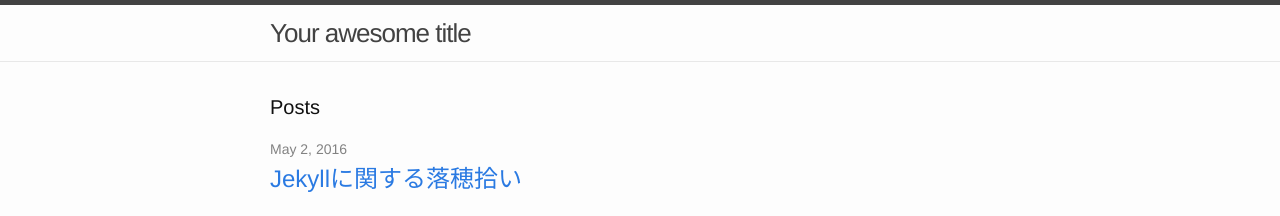
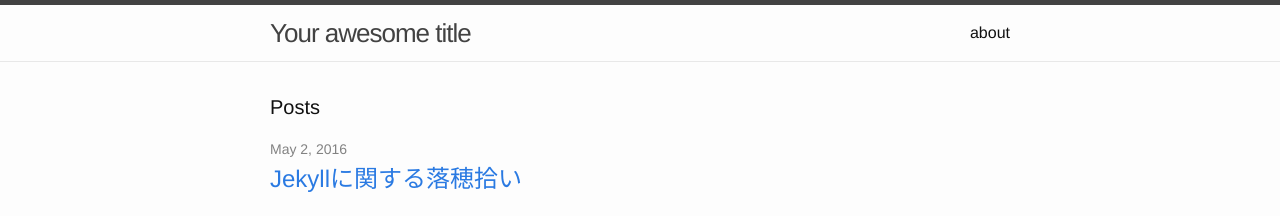
Before and after one commit to hayashiisme/hayashiisme.github.io, a Jekyll site: the page built from index.html, in a window 1280 px wide. Shown: the top 216 px of the page. Built offline with Jekyll 4.4.1, drawn with Linux system fonts in a browser that asks for light colours.

Commit message:
from locrian

```diff
--- a/about.md
+++ b/about.md
@@ -1,8 +1,10 @@
 ---
 layout: page
-title: "Learning by Doing Jekyll" について
+title: about
 permalink: /about/
 ---
+
+# "Learning by Doing Jekyll" について
 
 勉強にはやってみるのが一番。
 JekyllやってみるならGitHub Pagesでが早そう。
```
